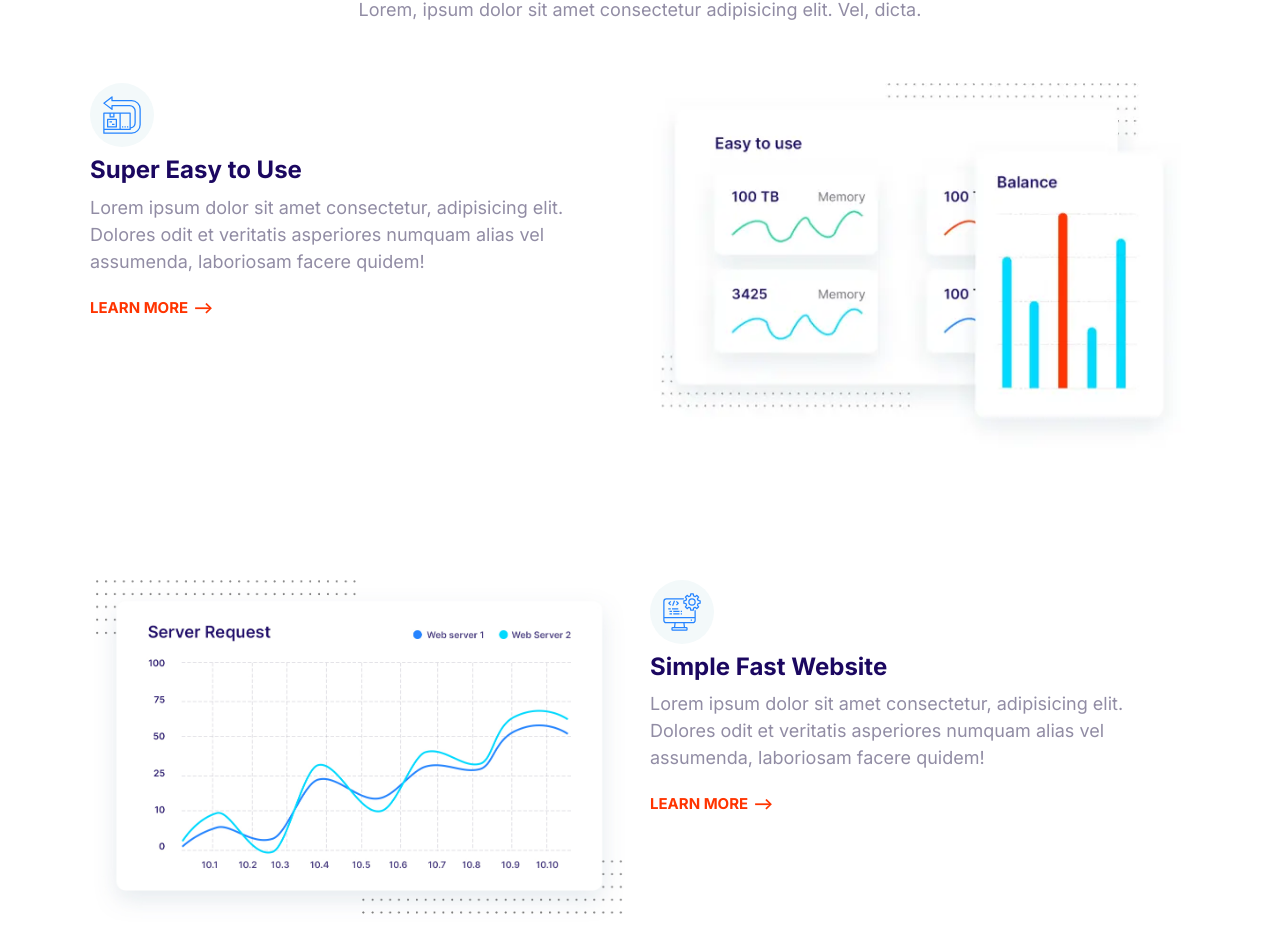
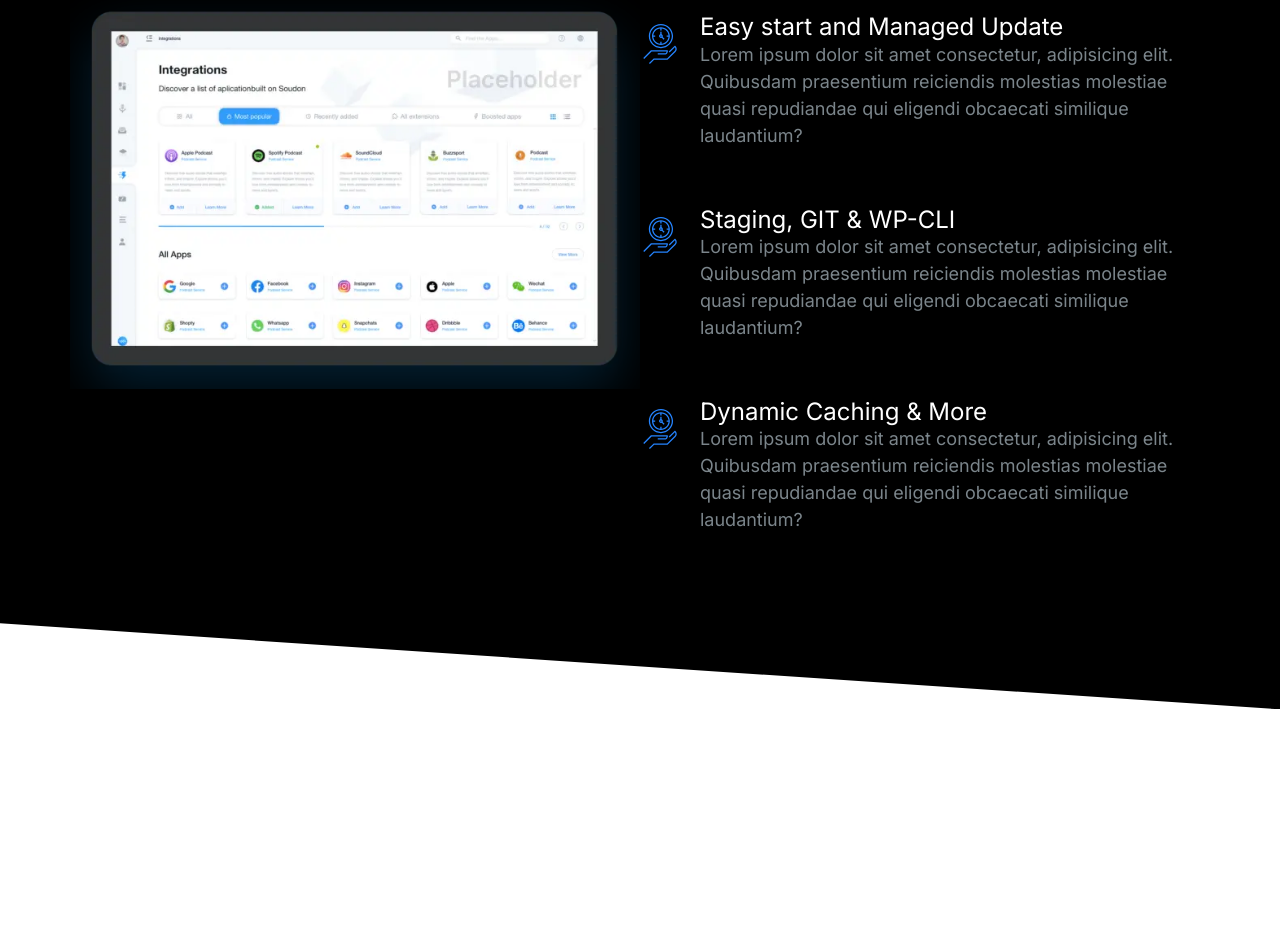
Before and after one commit to geraldikenna/moshify, a plain HTML site: page index.html in a window 1280 px wide. Shown: the part 151-1097 px from the top of the page. After the commit the page ends 860 px from the top, so only its background shows below. Drawn offline with Linux system fonts and the light colour scheme.

Commit message:
build showcase block component

```diff
--- a/css/styles.css
+++ b/css/styles.css
@@ -18,6 +18,11 @@
 
 
 /* Typography */
+::selection {
+    background: var(--color-primary);
+    color: #fff;
+}
+
 
 html {
     font-size: 62.5%;
@@ -48,6 +53,7 @@
 
 h3 {
     font-size: 3rem;
+    font-weight: 500;
 }
 
 p {
@@ -142,7 +148,6 @@
 .list {
     list-style: none;
     padding-left: 0;
-    color: var(--color-heading);
 }
 
 .list--inline .list__item {
@@ -153,6 +158,7 @@
 .list--tick {
     list-style-image: url(../Images/tick.svg);
     padding-left: 3rem;
+    color: var(--color-heading);
 }
 
 .list--tick .list__item {
@@ -427,6 +433,7 @@
 
 .media {
     display: flex;
+    margin-bottom: 4rem;
 }
 
 .media__title {
@@ -632,18 +639,18 @@
     color: #7b858b;
 }
 
-.block--dark .block__heading {
+.block--dark h1, h2, h3 {
     color: #fff;
 }
 
 .block--skewed-right {
     padding-bottom:  calc(var(--padding-verticle) + 4rem);
-    clip-path: polygon(0% 0%, 100% 0%, 100% 100%, 0% 80%);
+    clip-path: polygon(0% 0%, 100% 0%, 100% 100%, 0% 90%);
 }
 
 .block--skewed-left {
     padding-bottom:  calc(var(--padding-verticle) + 4rem);
-    clip-path: polygon(0% 0%, 100% 0%, 100% 80%, 0% 100%);
+    clip-path: polygon(0% 0%, 100% 0%, 100% 90%, 0% 100%);
 }
 
 .block__header {
@@ -719,11 +726,6 @@
 }
 
 /* Hero */
-.hero {
-    clip-path: polygon(0% 0%, 100% 0%, 100% 95%, 0% 100%);
-
-}
-
 .hero__taggline {
     font-size: 2rem;
     color: #b9c3cf;
@@ -806,3 +808,24 @@
     }
 
 }
+
+/* Showcase Block */
+.block-showcase__image >img {
+    width: 100%;
+}
+
+
+@media screen and (min-width:768px) {
+    .block-showcase .grid {
+        grid-template-columns: 50% 50%;
+    }
+
+    .block-showcase__image {
+        width: auto;
+    }
+
+    .block-showcase__image > img {
+        max-width: 700px;
+        justify-self: end;
+    }
+}
--- a/index.html
+++ b/index.html
@@ -17,113 +17,74 @@
     <title>Document</title>
   </head>
   <body>
-    <section class="block container">
+    <section class="block block--dark block--skewed-right block-showcase">
       <header class="block__header">
-        <h2>Host on the Cloud to Keep Growing</h2>
-        <p>
-          Lorem, ipsum dolor sit amet consectetur adipisicing elit. Vel, dicta.
-        </p>
+        <h2>User-friendly Control Panel</h2>
       </header>
-      <article class="grid grid--1X2 feature">
-        <div class="feature__content">
-          <span class="icon-container">
-            <svg class="icon icon--primary">
-              <use xlink:href="images/sprite.svg#easy"></use>
-            </svg>
-          </span>
-          <h3 class="feature__heading">Super Easy to Use</h3>
-          <p>
-            Lorem ipsum dolor sit amet consectetur, adipisicing elit. Dolores
-            odit et veritatis asperiores numquam alias vel assumenda, laboriosam
-            facere quidem!
-          </p>
-          <a class="link-arrow" href="#">Learn More</a>
-        </div>
-        <picture>
+      <div class="container grid grid--1X2">
+        <picture class="block-showcase__image">
           <source
-            type="webp"
-            srcset="images/easy.webp 1x, images/easy@2x.webp 2x" />
+            type="image/webp"
+            srcset="images/ipad.webp 1x, images/ipad@2x.webp 2x" />
           <source
-            type="png"
-            srcset="images/easy.png 1x, images/easy@2x.png 2x" />
-          <img class="feature__image" src="Images/easy.webp" alt=""
+            type="image/png"
+            srcset="images/ipad.png 1x, images/ipad@2x.png 2x" />
+          <img class="block-showcase__image" src="Images/ipad.png" alt=""
         /></picture>
-      </article>
-      <article class="grid grid--1X2 feature">
-        <div class="feature__content">
-          <span class="icon-container">
-            <svg class="icon icon--primary">
-              <use xlink:href="images/sprite.svg#computer"></use>
-            </svg>
-          </span>
-          <h3 class="feature__heading">Simple Fast Website</h3>
-          <p>
-            Lorem ipsum dolor sit amet consectetur, adipisicing elit. Dolores
-            odit et veritatis asperiores numquam alias vel assumenda, laboriosam
-            facere quidem!
-          </p>
-          <a class="link-arrow" href="#">Learn More</a>
-        </div>
-        <picture>
-          <source
-            type="webp"
-            srcset="images/easy.webp 1x, images/easy@2x.webp 2x" />
-          <source
-            type="png"
-            srcset="images/easy.png 1x, images/easy@2x.png 2x" />
-          <img class="feature__image" src="Images/fast.jpg" alt=""
-        /></picture>
-      </article>
-      <article class="grid grid--1X2 feature">
-        <div class="feature__content">
-          <span class="icon-container">
-            <svg class="icon icon--primary">
-              <use xlink:href="images/sprite.svg#wordpress"></use>
-            </svg>
-          </span>
-          <h3 class="feature__heading">Wordpress Made Easy</h3>
-          <p>
-            Lorem ipsum dolor sit amet consectetur, adipisicing elit. Dolores
-            odit et veritatis asperiores numquam alias vel assumenda, laboriosam
-            facere quidem!
-          </p>
-          <a class="link-arrow" href="#">Learn More</a>
-        </div>
-        <picture>
-          <source
-            type="webp"
-            srcset="images/easy.webp 1x, images/easy@2x.webp 2x" />
-          <source
-            type="png"
-            srcset="images/easy.png 1x, images/easy@2x.png 2x" />
-          <img class="feature__image" src="Images/wordpress.jpg" alt=""
-        /></picture>
-      </article>
-      <article class="grid grid--1X2 feature">
-        <div class="feature__content">
-          <span class="icon-container">
+        <ul class="list">
+          <li>
+            <div class="media">
+              <div class="media__image">
                 <svg class="icon icon--primary">
                   <use xlink:href="images/sprite.svg#clock"></use>
                 </svg>
-          </span>
-          <h3 class="feature__heading">24/7 Expert Support</h3>
+              </div>
+              <div class="media__body">
+                <h3 class="media__title">Easy start and Managed Update</h3>
                 <p>
-            Lorem ipsum dolor sit amet consectetur, adipisicing elit. Dolores
-            odit et veritatis asperiores numquam alias vel assumenda, laboriosam
-            facere quidem!
+                  Lorem ipsum dolor sit amet consectetur, adipisicing elit.
+                  Quibusdam praesentium reiciendis molestias molestiae quasi
+                  repudiandae qui eligendi obcaecati similique laudantium?
                 </p>
-          <a class="link-arrow" href="#">Learn More</a>
               </div>
-        <picture>
-          <source
-            type="webp"
-            srcset="images/easy.webp 1x, images/easy@2x.webp 2x" />
-          <source
-            type="png"
-            srcset="images/easy.png 1x, images/easy@2x.png 2x" />
-          <img class="feature__image" src="Images/support.jpg" alt=""
-        /></picture>
-      </article>
+            </div>
+          </li>
+          <li>
+            <div class="media">
+              <div class="media__image">
+                <svg class="icon icon--primary">
+                  <use xlink:href="images/sprite.svg#clock"></use>
+                </svg>
+              </div>
+              <div class="media__body">
+                <h3 class="media__title">Staging, GIT & WP-CLI</h3>
+                <p>
+                  Lorem ipsum dolor sit amet consectetur, adipisicing elit.
+                  Quibusdam praesentium reiciendis molestias molestiae quasi
+                  repudiandae qui eligendi obcaecati similique laudantium?
+                </p>
+              </div>
+            </div>
+          </li>
+          <li>
+            <div class="media">
+              <div class="media__image">
+                <svg class="icon icon--primary">
+                  <use xlink:href="images/sprite.svg#clock"></use>
+                </svg>
+              </div>
+              <div class="media__body">
+                <h3 class="media__title">Dynamic Caching & More</h3>
+                <p>
+                  Lorem ipsum dolor sit amet consectetur, adipisicing elit.
+                  Quibusdam praesentium reiciendis molestias molestiae quasi
+                  repudiandae qui eligendi obcaecati similique laudantium?
+                </p>
+              </div>
+            </div>
+          </li>
+        </ul>
+      </div>
     </section>
   </body>
 </html>
```
Also changed, not shown: componets/showcase-block.html (added, +69 -0 lines). Lines whose indentation alone changed are shown as unchanged.
